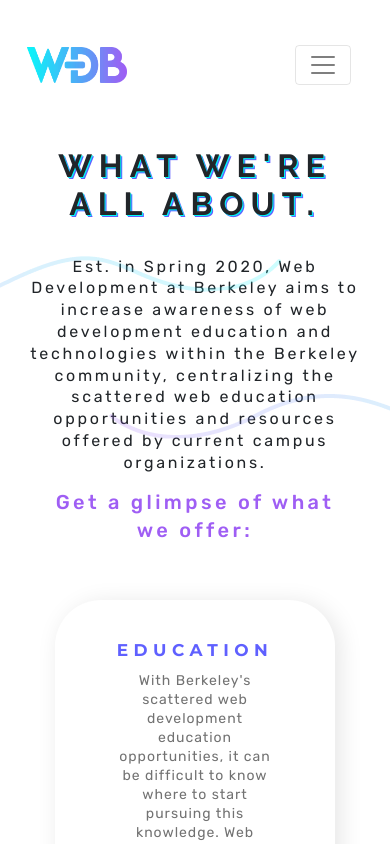
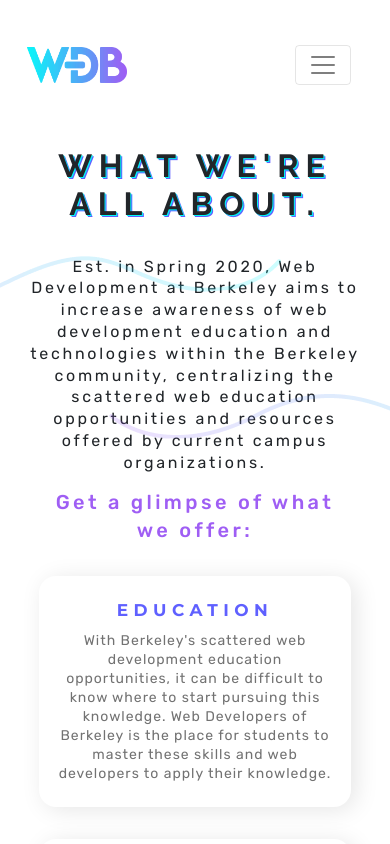
Before and after one commit to web-at-berkeley/wdb-website-archive-fa22, a React (Create React App) app: page /about in a window 390 px wide. Shown: the top 844 px of the page. Built offline with nearby package versions, Linux system fonts and the light colour scheme.

Commit message:
edited phone about windows

```diff
--- a/src/css/About.css
+++ b/src/css/About.css
@@ -189,6 +189,10 @@
 	.about .right-container {
 		margin-left: 0;
 	}
+	.about .inner-container {
+		padding: 2rem;
+		border-radius: 32px;
+	}
 	.about .partner-container {
 		padding: 2rem;
 		max-width: 80%;
@@ -197,7 +201,6 @@
 	.left-rings {
 		display: none;
 	}
-
 	.right-rings {
 		display: none;
 	}
@@ -223,7 +226,11 @@
 		right: -205.6px;
 		top: 7rem;
 	}
-	.about .relative-container {
+	.about .inner-container {
+		border-radius: 17px;
+		padding: 1.5rem;
+	}
+	.about .partner-container {
 		padding: 1.5rem;
 		border-radius: 17px;
 	}
@@ -249,7 +256,10 @@
 	.about .line-2 {
 		top: 10rem;
 	}
-	.about .relative-container {
+	.about .inner-container {
+		padding: 1.5rem 1rem;
+	}
+	.about .partner-container {
 		padding: 1.5rem 1rem;
 	}
 }
```
Also changed, not shown: 1 other file (tests, documents, lock files or other folders).
